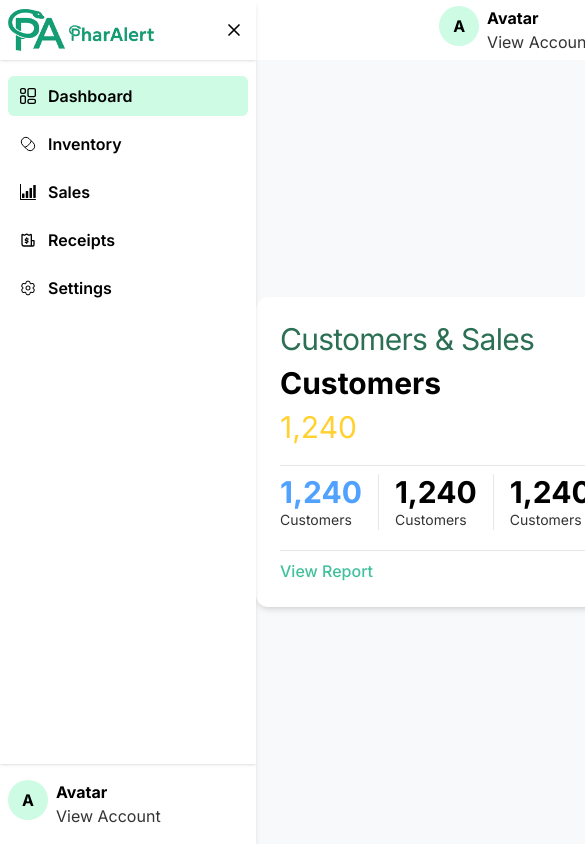
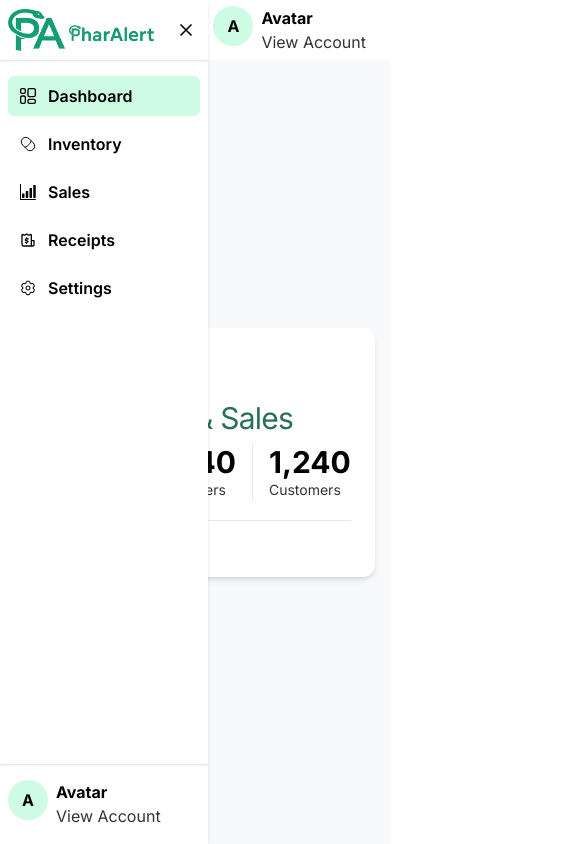
Before and after one commit to Arupyaa/pharalert-frontend, a React (Vite) app: page /pharmacy/dashboard in a window 390 px wide. Shown: the top 844 px of the page, 585 px wide, since content can reach past the window. Built offline with nearby package versions, Linux system fonts and the light colour scheme.

Commit message:
bugfix: fixed a bug with sidebar related to layout overalpping and size
made sidebar appear on top of the background on mobile (absolute) and push content on higher displays (static)
made sidebar size slightly smaller from w-64 to w-52 on mobile displays

```diff
--- a/src/components/shared/RetractableSidebar/RetractableSidebar.jsx
+++ b/src/components/shared/RetractableSidebar/RetractableSidebar.jsx
@@ -13,12 +13,12 @@ export default function RetractableSidebar({sidebarItems,sidebarLogo}) {
     return (
         //z-100 is needed to make sure aside is above other elements and the shadow appears correctly
         <aside
-            className={`h-screen bg-neutral-main shadow-md
+            className={`h-screen bg-neutral-main shadow-md absolute top-0 left-0 sm:static
         flex flex-col overflow-hidden z-100
         transition-all duration-300 ease-in-out shrink-0
 
         //changes width based on state
-        ${collapsed ? "w-16" : "w-64 sm:w-60 lg:w-56"}`}>
+        ${collapsed ? "w-16" : "w-52 sm:w-60 lg:w-56"}`}>
 
             {/* Logo Section */}
             <SidebarHeader collapsed={collapsed} setCollapsed={setCollapsed} sidebarLogo={sidebarLogo}/>
--- a/src/features/pharmacy/components/PDashboardMain.jsx
+++ b/src/features/pharmacy/components/PDashboardMain.jsx
@@ -4,29 +4,36 @@ import DbCardHeader from './DashboardCard/DbCardHeader'
 import DbCardBodySection from './DashboardCard/DbCardBodySection'
 import DbCardFooter from './DashboardCard/DbCardFooter'
 import DbCardBody from './DashboardCard/DbCardBody'
+import SalesIcon from '../svg/SalesIcon'
 
 export default function PDashboardMain() {
     return (
-        <div className='flex-1 bg-neutral-secondary w-full flex justify-center items-center'>
+        <div className='flex-1 bg-neutral-secondary w-full flex h-full justify-center items-center'>
             {/* navbar containing account name and avatar */}
-            <DashboardCard>
+            <DashboardCard
+            propClassName=''
+            >
                 <DbCardHeader
-                propClassName='text-3xl text-brand-dark'
+                    propClassName='text-3xl text-brand-dark gap-y-2'
                 >
+                    <SalesIcon
+                        width={"w-10"}
+                        height={"h-10"}
+                    />
                     Customers & Sales
                 </DbCardHeader>
-                <DbCardBody
+                {/* <DbCardBody
                     orderReverse={false}
                     col={true}
                     divClassName='gap-y-2'
                     content={
                         { value: "1,240", valueClassName: "text-amber-300", label: "Customers", labelClassName: "" }
-                    } />
+                    } /> */}
                 <DbCardBodySection
                     content={[
-                        { value: "1,240", valueClassName: "text-start", label: "Customers", labelClassName: "text-start text-blue-400",containingDivClassName:"" },
-                        { value: "1,240", valueClassName: "text-start", label: "Customers", labelClassName: "text-start",containingDivClassName:"" },
-                        { value: "1,240", valueClassName: "text-start", label: "Customers", labelClassName: "text-start",containingDivClassName:"" }
+                        { value: "1,240", valueClassName: "text-start", label: "Customers", labelClassName: "text-start text-blue-400", containingDivClassName: "" },
+                        { value: "1,240", valueClassName: "text-start", label: "Customers", labelClassName: "text-start", containingDivClassName: "" },
+                        { value: "1,240", valueClassName: "text-start", label: "Customers", labelClassName: "text-start", containingDivClassName: "" }
                     ]} />
                 <DbCardFooter>
                     View Report
--- a/src/pages/pharmacy/PharmacyDashboard.jsx
+++ b/src/pages/pharmacy/PharmacyDashboard.jsx
@@ -29,7 +29,7 @@ export default function PharmacyDashboard() {
         <>
             {/* all of this is wrapped by master page flex layout */}
             <RetractableSidebar sidebarLogo={logoName} sidebarItems={dashboardItems} />
-            <div className="flex flex-col w-full">
+            <div className="flex flex-col w-full h-screen">
                 <DashboardNavBar />
                 <PDashboardMain />
             </div>
```
